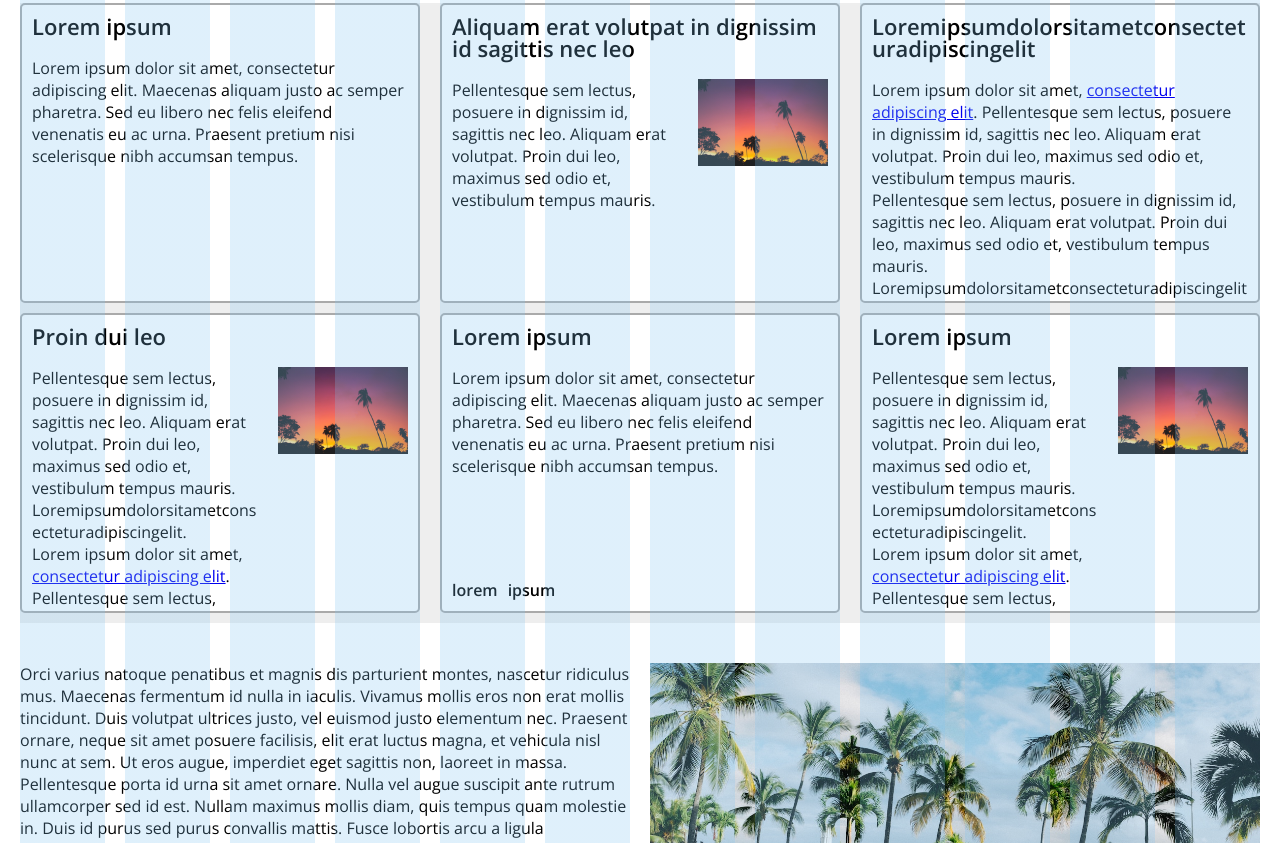
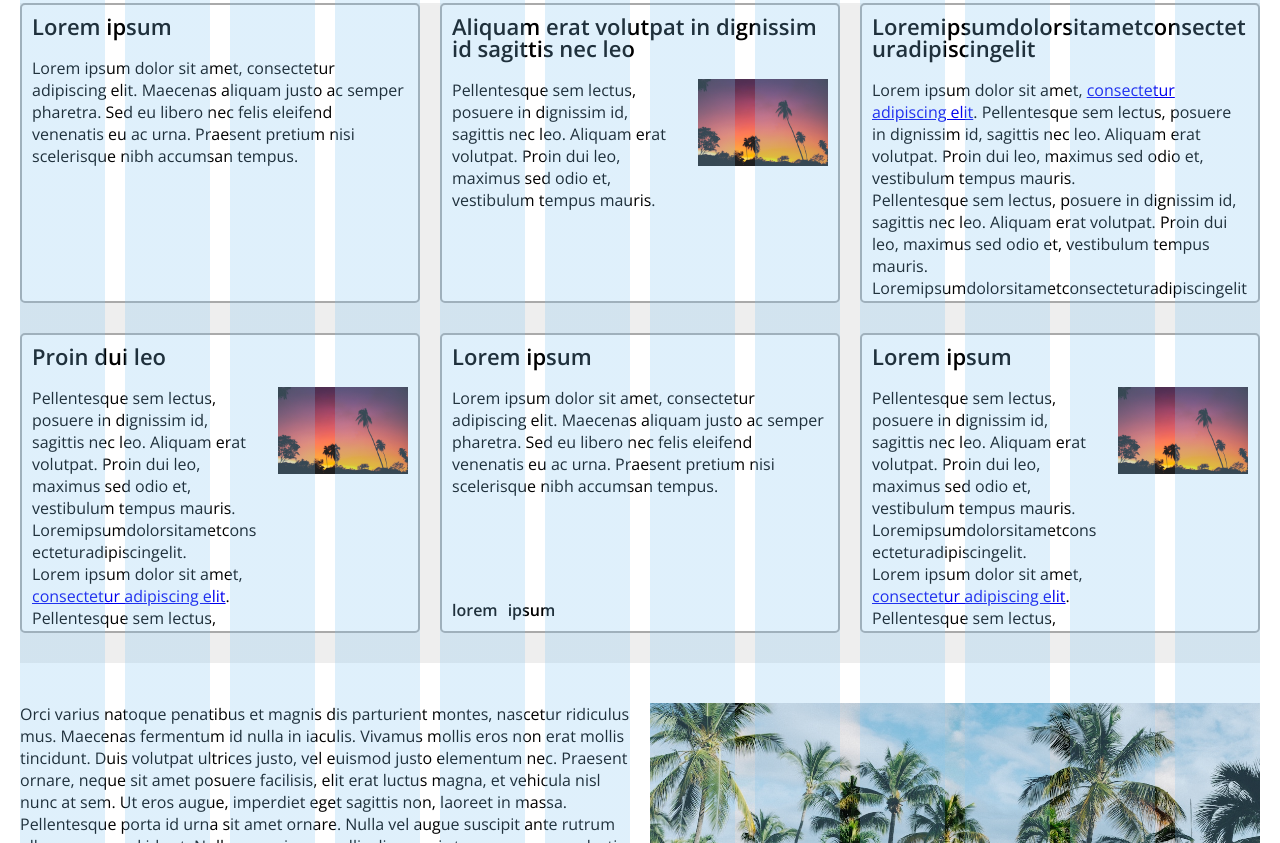
Before and after one commit to sunnabj/verkefni6-vef18, a plain HTML site: page index.html in a window 1280 px wide. Shown: the part 1380-2223 px from the top of the page. Drawn offline with nearby package versions, Linux system fonts and the light colour scheme.

Commit message:
margin-bottom in card__col

```diff
--- a/styles.css
+++ b/styles.css
@@ -76,6 +76,7 @@ h1 {
   width: 100%;
   padding-right: 10px;
   padding-left: 10px;
+  margin-bottom: 20px;
 }
 
 /*Card stillingar fást úr sýnilausn fyrir verkefni 5*/
@@ -204,6 +205,7 @@ h1 {
 
   .card__col {
     width: 50%;
+    /*margin-bottom: 20px;*/
   }
   .grid__row2 {
     flex-direction: column-reverse;
```
